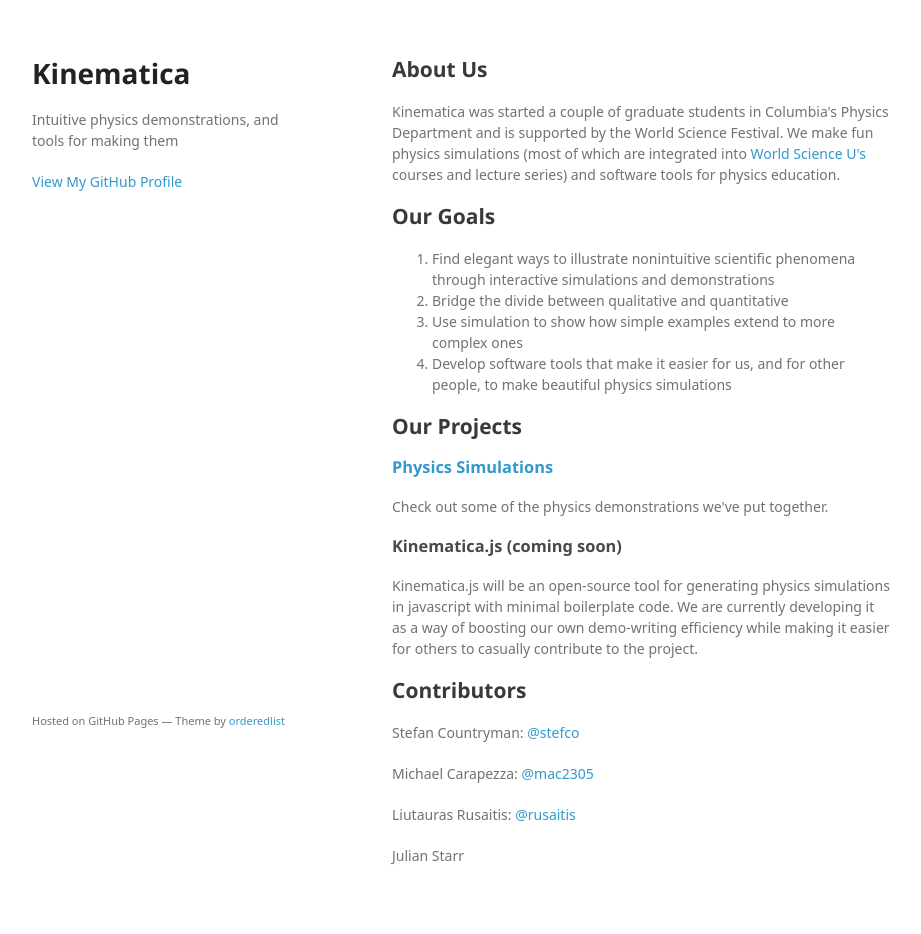
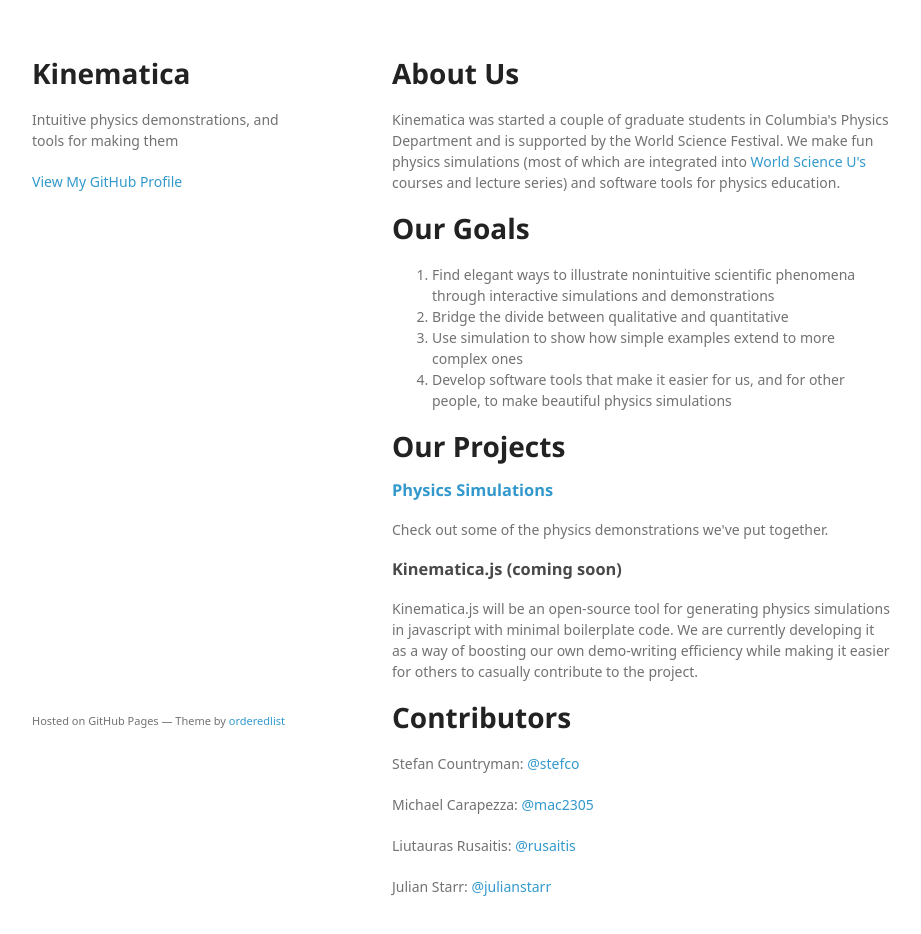
Before and after one commit to kinematica/kinematica.github.io, a plain HTML site: page index.html in a window 1280 px wide. Shown: the whole page, without its empty margins (178-1099 px from the left). Drawn offline with Linux system fonts and the light colour scheme; a web font is replaced by a local one.

```diff
--- a/index.html
+++ b/index.html
@@ -23,13 +23,13 @@
 
       </header>
       <section>
-        <h2>
-<a id="about-us" class="anchor" href="#about-us" aria-hidden="true"><span class="octicon octicon-link"></span></a>About Us</h2>
+        <h1>
+<a id="about-us" class="anchor" href="#about-us" aria-hidden="true"><span class="octicon octicon-link"></span></a>About Us</h1>
 
 <p>Kinematica was started a couple of graduate students in Columbia's Physics Department and is supported by the World Science Festival. We make fun physics simulations (most of which are integrated into <a href="http://worldscienceu.com">World Science U's</a> courses and lecture series) and software tools for physics education.</p>
 
-<h2>
-<a id="our-goals" class="anchor" href="#our-goals" aria-hidden="true"><span class="octicon octicon-link"></span></a>Our Goals</h2>
+<h1>
+<a id="our-goals" class="anchor" href="#our-goals" aria-hidden="true"><span class="octicon octicon-link"></span></a>Our Goals</h1>
 
 <ol>
 <li>Find elegant ways to illustrate nonintuitive scientific phenomena through interactive simulations and demonstrations</li>
@@ -38,8 +38,8 @@
 <li>Develop software tools that make it easier for us, and for other people, to make beautiful physics simulations</li>
 </ol>
 
-<h2>
-<a id="our-projects" class="anchor" href="#our-projects" aria-hidden="true"><span class="octicon octicon-link"></span></a>Our Projects</h2>
+<h1>
+<a id="our-projects" class="anchor" href="#our-projects" aria-hidden="true"><span class="octicon octicon-link"></span></a>Our Projects</h1>
 
 <h3>
 <a id="physics-simulations" class="anchor" href="#physics-simulations" aria-hidden="true"><span class="octicon octicon-link"></span></a><a href="physics-simulations">Physics Simulations</a>
@@ -52,8 +52,8 @@
 
 <p>Kinematica.js will be an open-source tool for generating physics simulations in javascript with minimal boilerplate code. We are currently developing it as a way of boosting our own demo-writing efficiency while making it easier for others to casually contribute to the project.</p>
 
-<h2>
-<a id="contributors" class="anchor" href="#contributors" aria-hidden="true"><span class="octicon octicon-link"></span></a>Contributors</h2>
+<h1>
+<a id="contributors" class="anchor" href="#contributors" aria-hidden="true"><span class="octicon octicon-link"></span></a>Contributors</h1>
 
 <p>Stefan Countryman: <a href="https://github.com/stefco" class="user-mention">@stefco</a></p>
 
@@ -61,7 +61,7 @@
 
 <p>Liutauras Rusaitis: <a href="https://github.com/rusaitis" class="user-mention">@rusaitis</a></p>
 
-<p>Julian Starr</p>
+<p>Julian Starr: <a href="https://github.com/julianstarr" class="user-mention">@julianstarr</a></p>
       </section>
       <footer>
         <p><small>Hosted on GitHub Pages &mdash; Theme by <a href="https://github.com/orderedlist">orderedlist</a></small></p>
```
Also changed, not shown: params.json (+1 -1 lines).
